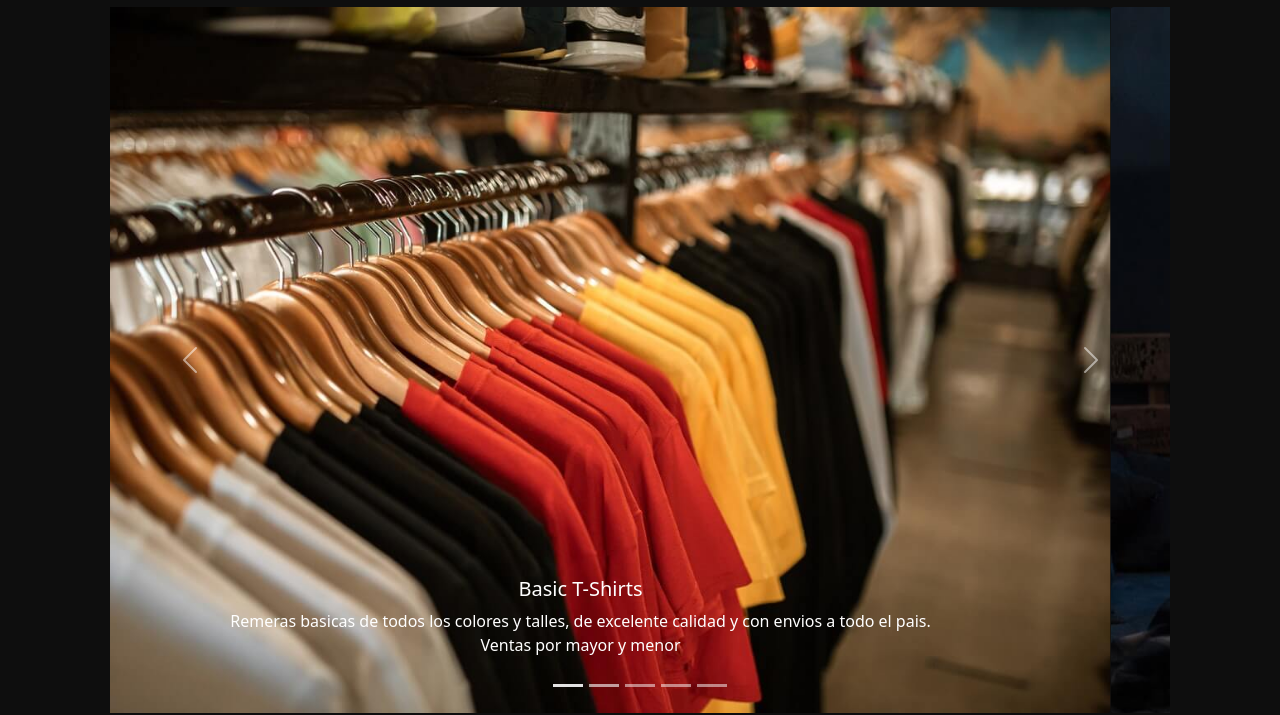
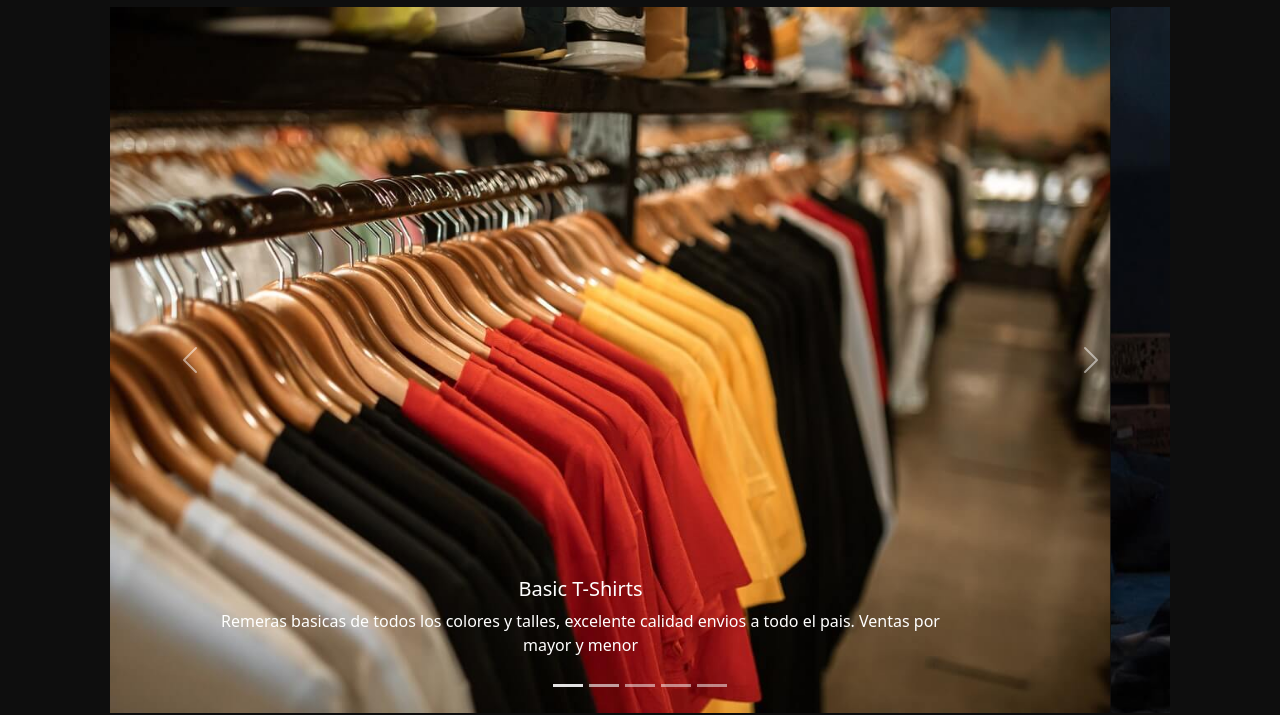
Before and after one commit to ignacioviani/ProyectoNuevo, a website: page index.html in a window 1280 px wide. Shown: the part 95-810 px from the top of the page. Drawn offline with nearby package versions, Linux system fonts and the light colour scheme.

Commit message:
cambios en p de carousel

```diff
--- a/index.html
+++ b/index.html
@@ -136,9 +136,8 @@
                   <div class="carousel-caption">
                     <h5>Basic T-Shirts</h5>
                     <p>
-                      Remeras basicas de todos los colores y talles, de
-                      excelente calidad y con envios a todo el pais. Ventas por
-                      mayor y menor
+                      Remeras basicas de todos los colores y talles, excelente
+                      calidad envios a todo el pais. Ventas por mayor y menor
                     </p>
                   </div>
                 </div>
@@ -221,7 +220,7 @@
 
     <!-- Footer -->
     <footer>
-      <div class="container containerFooter">
+      <div class="container">
         <div class="row">
           <div
             class="col-sm-6 d-flex justify-content-center align-items-center"
```
